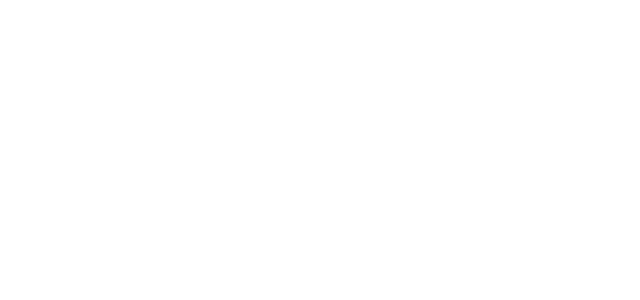
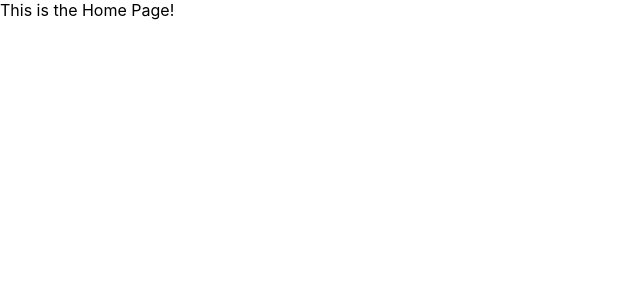
Before and after one commit to danielAwale/quote-generator, a React (Create React App) app in the folder client/: page / in a window 1280 px wide. Shown: the top 300 px of the page, without its empty margins (0-640 px from the left). Built offline with nearby package versions, Linux system fonts and the light colour scheme; the HTML template or start-up script is replaced by a standard one.

Commit message:
contain a home page

```diff
--- a/client/src/App.js
+++ b/client/src/App.js
@@ -1,8 +1,8 @@
+import Home from "./components/Home";
 
 function App() {
   return (
-    <div className="App">
-    </div>
+    <Home />
   );
 }
 
--- /dev/null
+++ b/client/src/components/Home.jsx
@@ -0,0 +1,9 @@
+import React from 'react'
+
+const Home = () => {
+  return (
+    <div>This is the Home Page!</div>
+  )
+}
+
+export default Home
```
